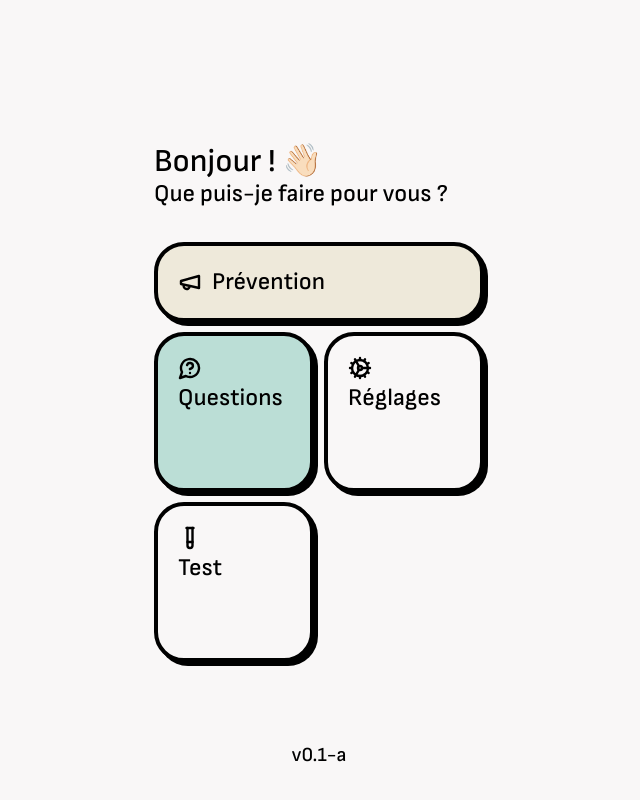
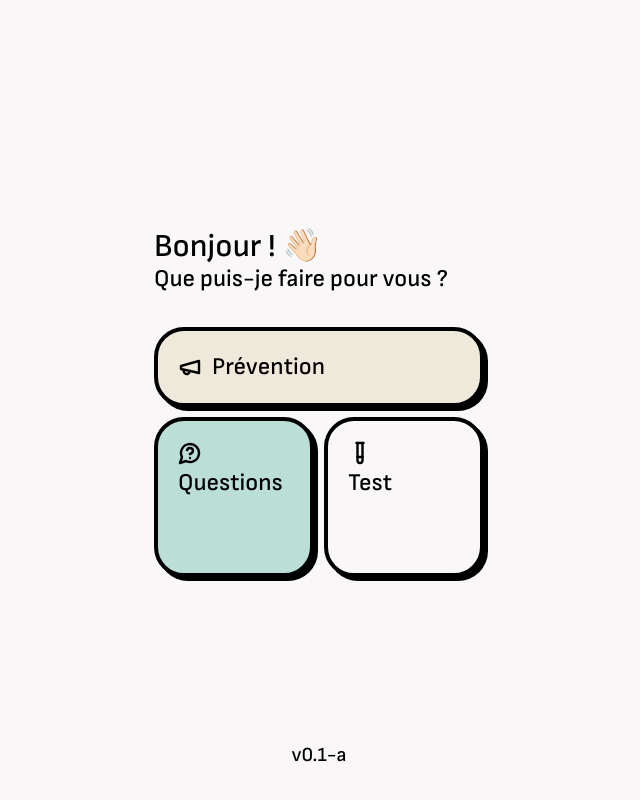
Before and after one commit to lelinguine/sitomnia-project, a Next.js app in the folder app/: page /acceuil in a window 1280 px wide. Shown: the whole page, without its empty margins (321-961 px from the left). Built offline with nearby package versions, Linux system fonts and the light colour scheme.

Commit message:
Update Menu.tsx

```diff
--- a/app/src/components/menu/Menu.tsx
+++ b/app/src/components/menu/Menu.tsx
@@ -7,7 +7,7 @@ const Menu = () => {
         // { icon: "ChartNoAxesGantt", title: "Agenda", link: "/acceuil", color: "#A0C3D2" },
         { icon:"MessageCircleQuestion", title: "Questions", link: "/questions", color: "#BBDED6" },
         // { icon:"User", title: "Vous", link: "/acceuil", color: "#F9F7F7" },
-        { icon:"Cog", title: "Réglages", link: "/acceuil", color: "#F9F7F7" },
+        //{ icon:"Cog", title: "Réglages", link: "/acceuil", color: "#F9F7F7" },
         { icon:"TestTube", title: "Test", link: "/test", color: "#F9F7F7" },
     ];
 
```
